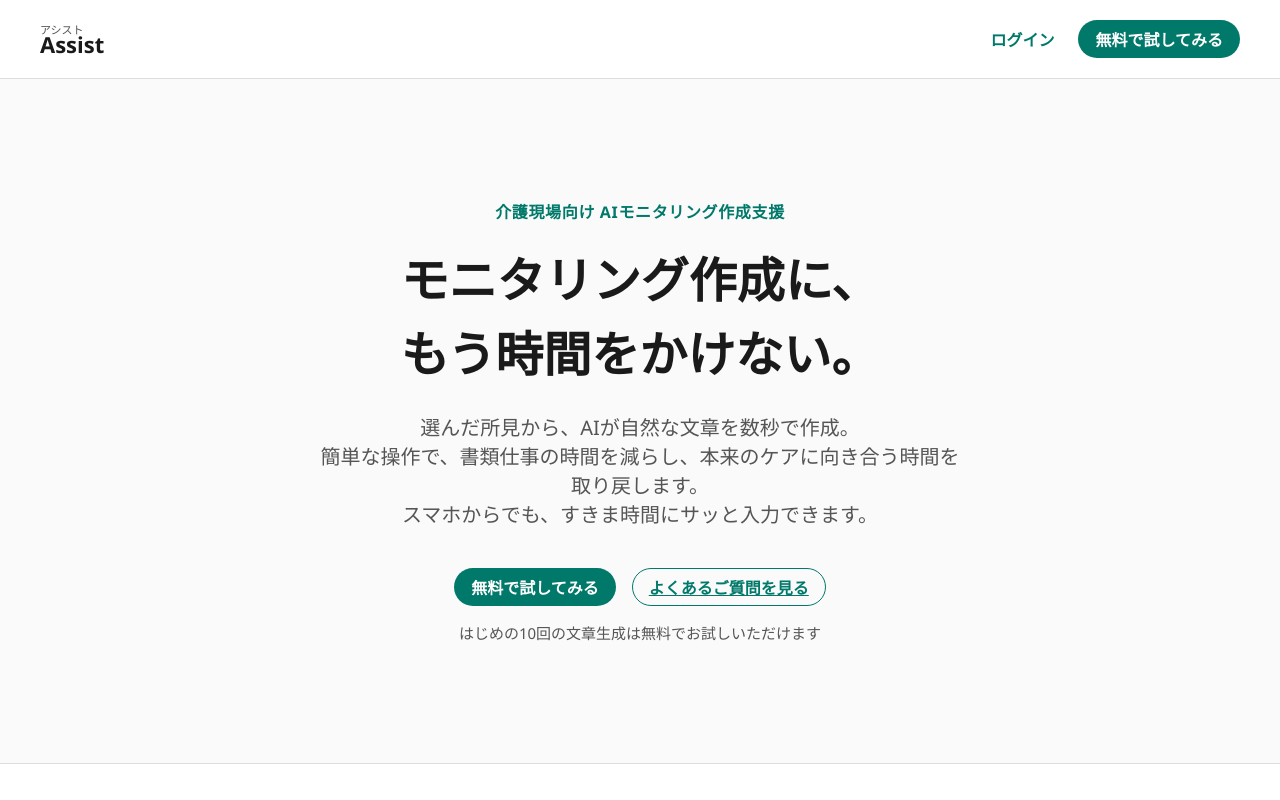
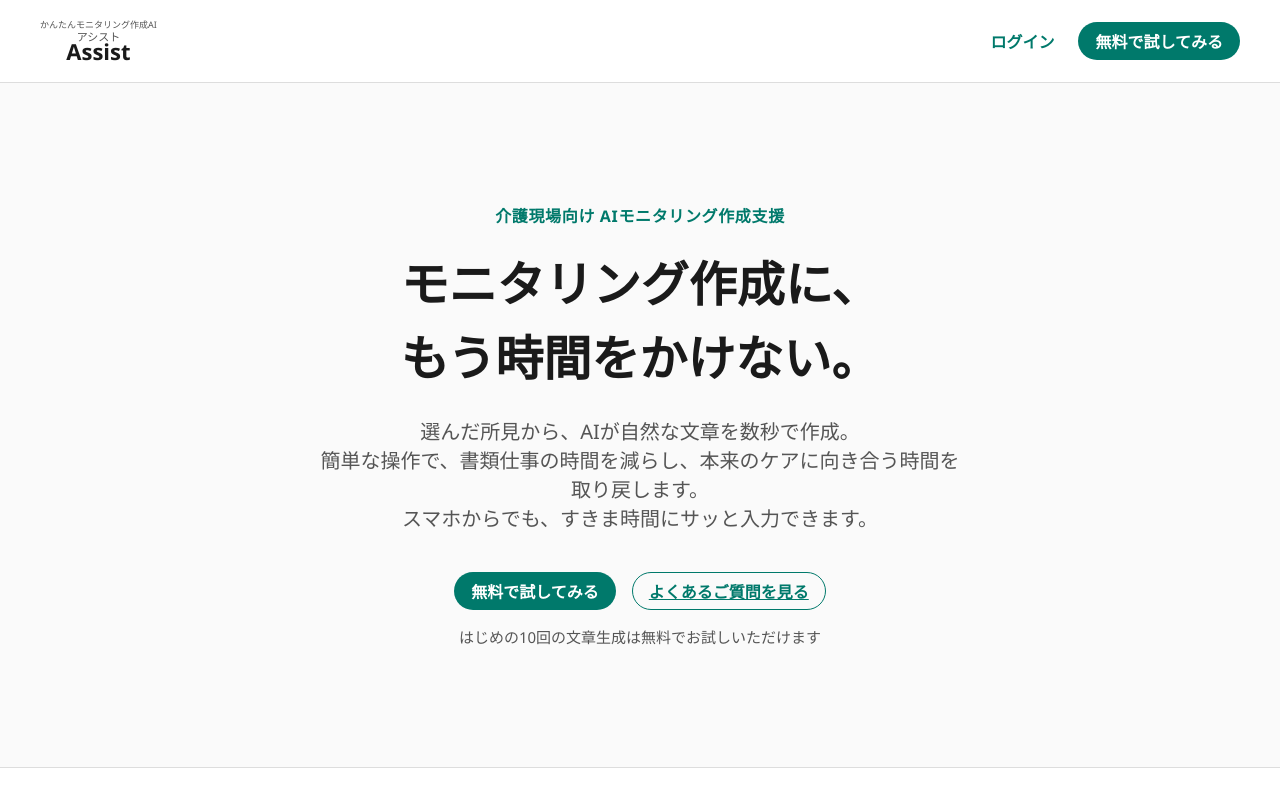
Before and after one commit to goldenglow1991-bot/monitoring_app_web, a React (Vite) app: page / in a window 1280 px wide. Shown: the top 800 px of the page. Built offline with nearby package versions, Linux system fonts and the light colour scheme; no server answers.

Commit message:
LPヘッダーロゴに「かんたんモニタリング作成AI」を追加し、3行を中央揃えに

```diff
--- a/src/App.css
+++ b/src/App.css
@@ -856,8 +856,9 @@
   border-bottom: 1px solid var(--border-light);
   background: #fff;
 }
-.lp-logo { line-height: 1; }
-.lp-logo-yomi { font-size: 11px; color: var(--text-muted); }
+.lp-logo { line-height: 1; text-align: center; }
+.lp-logo-tagline { font-size: 9px; color: var(--text-muted); }
+.lp-logo-yomi { font-size: 11px; color: var(--text-muted); margin-top: 2px; }
 .lp-logo-main { font-size: 22px; font-weight: 700; margin-top: -2px; }
 .lp-header-actions { display: flex; align-items: center; gap: 8px; }
 .lp-section { padding: 96px 40px; }
--- a/src/LandingPage.tsx
+++ b/src/LandingPage.tsx
@@ -11,6 +11,7 @@ export function LandingPage({
     <div className="lp">
       <div className="lp-header">
         <div className="lp-logo">
+          <div className="lp-logo-tagline">かんたんモニタリング作成AI</div>
           <div className="lp-logo-yomi">アシスト</div>
           <div className="lp-logo-main">Assist</div>
         </div>
```
